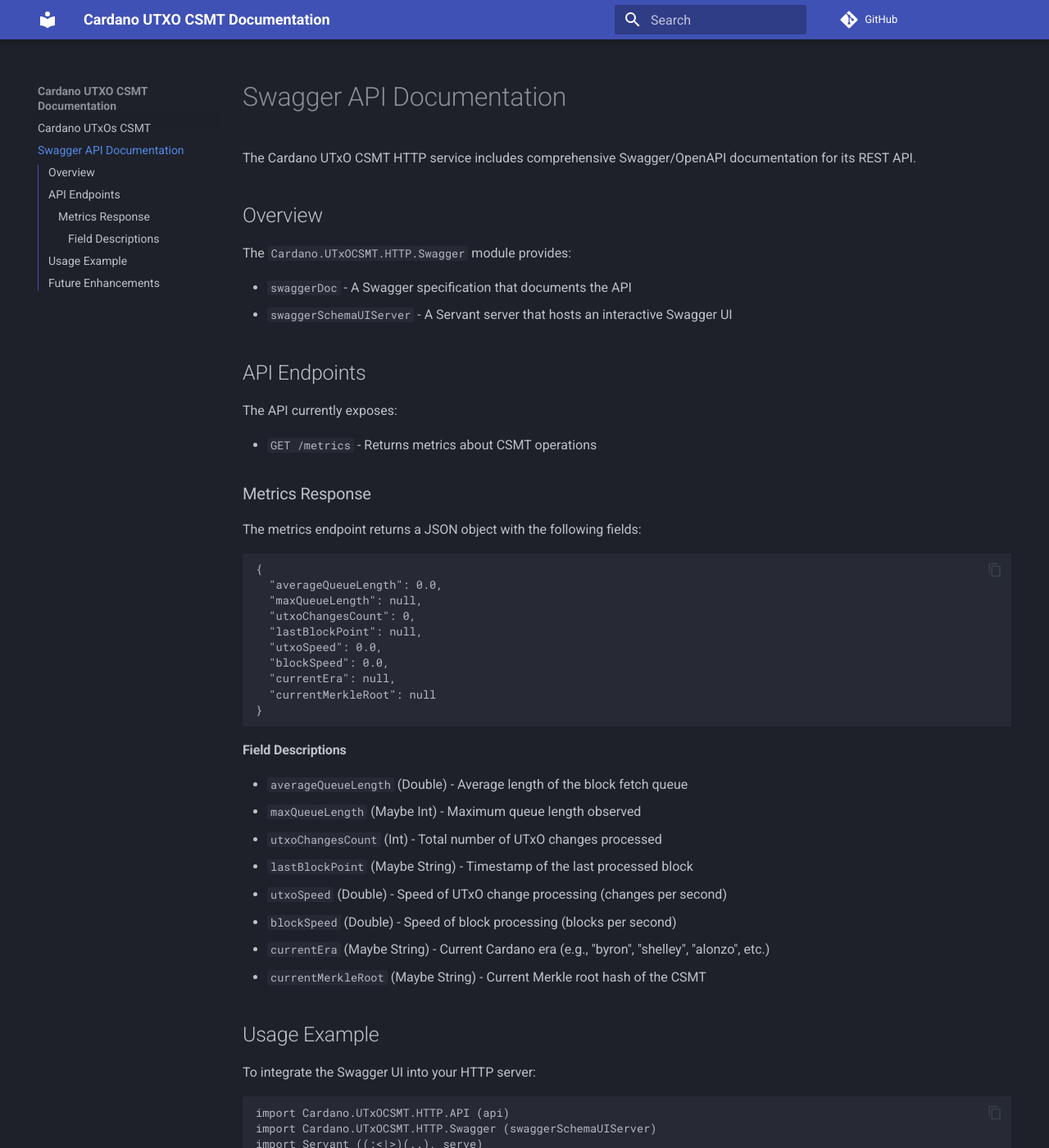
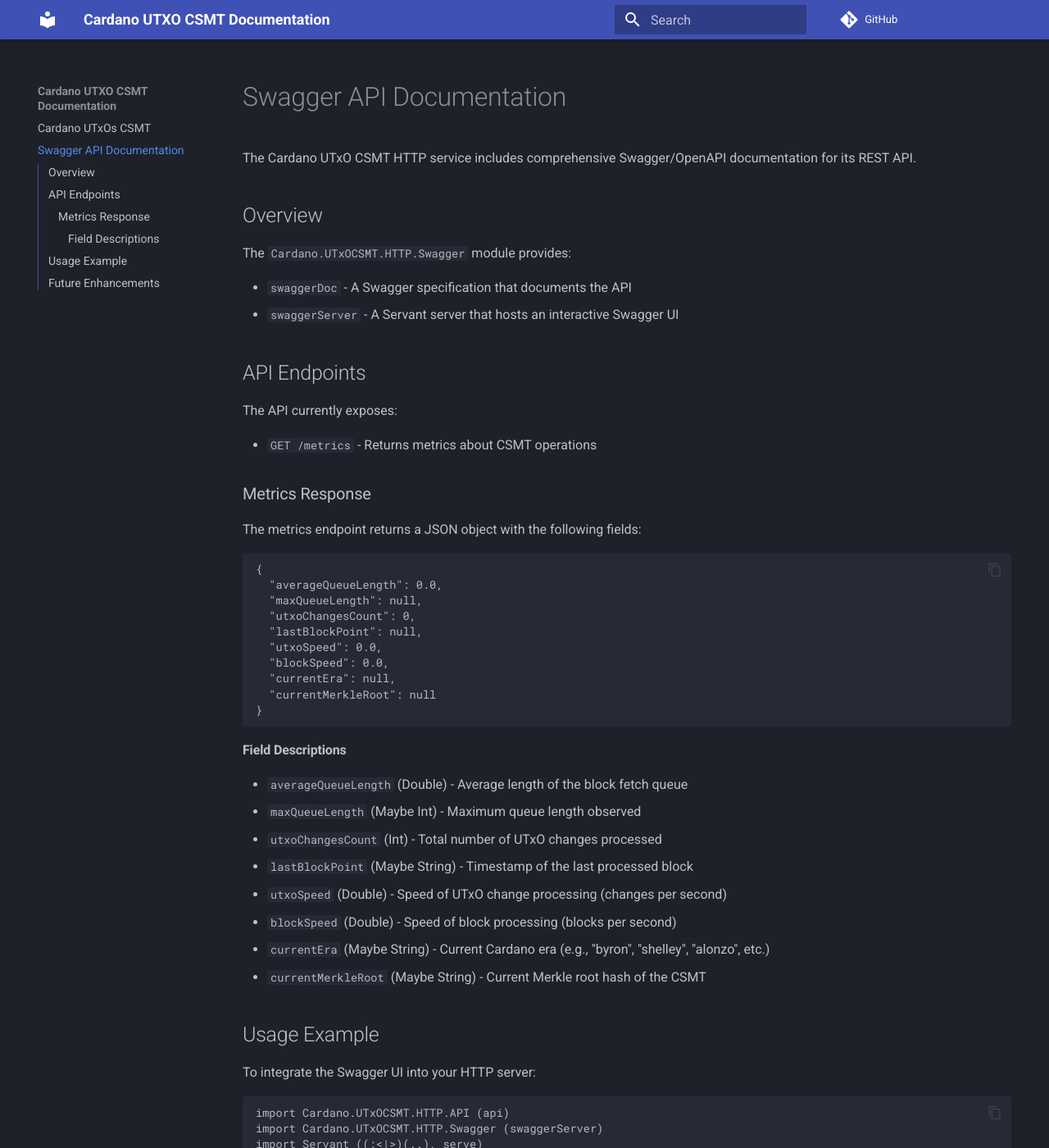
Before and after one commit to paolino/cardano-utxo-csmt, an MkDocs documentation site: the page built from docs/swagger-api.md, in a window 1280 px wide and 1400 px high. Shown: the whole window at 82% size. Built offline with MkDocs 1.6.1 and Material for MkDocs 9.7.7, drawn with Linux system fonts in a browser that asks for light colours; comment, search, counter and statistics services are not loaded; some of the changed text lies outside the part shown.

Commit message:
Add ToSchema instance and improve Swagger implementation
- Add ToSchema instance for Metrics to provide detailed schema information
- Add swagger2 dependency to main library for ToSchema support
- Rename swaggerSchemaUIServer to swaggerServer to avoid naming conflicts
- Use qualified imports for Servant.Swagger.UI to improve readability
- Update documentation to use new function name
- Add necessary lens operators to imports

Co-authored-by: paolino <56350+paolino@users.noreply.github.com>

````diff
--- a/docs/swagger-api.md
+++ b/docs/swagger-api.md
@@ -7,7 +7,7 @@ The Cardano UTxO CSMT HTTP service includes comprehensive Swagger/OpenAPI docume
 The `Cardano.UTxOCSMT.HTTP.Swagger` module provides:
 
 - `swaggerDoc` - A Swagger specification that documents the API
-- `swaggerSchemaUIServer` - A Servant server that hosts an interactive Swagger UI
+- `swaggerServer` - A Servant server that hosts an interactive Swagger UI
 
 ## API Endpoints
 
@@ -49,7 +49,7 @@ To integrate the Swagger UI into your HTTP server:
 
 ```haskell
 import Cardano.UTxOCSMT.HTTP.API (api)
-import Cardano.UTxOCSMT.HTTP.Swagger (swaggerSchemaUIServer)
+import Cardano.UTxOCSMT.HTTP.Swagger (swaggerServer)
 import Servant ((:<|>)(..), serve)
 
 -- Combine your API with the Swagger UI
@@ -57,7 +57,7 @@ type FullAPI = API :<|> SwaggerAPI
 
 -- Create a server that serves both the API and Swagger UI
 fullServer :: Server FullAPI
-fullServer = apiServer :<|> swaggerSchemaUIServer
+fullServer = apiServer :<|> swaggerServer
 
 -- Run with Warp
 main :: IO ()
````
Also changed, not shown: 3 other files.
